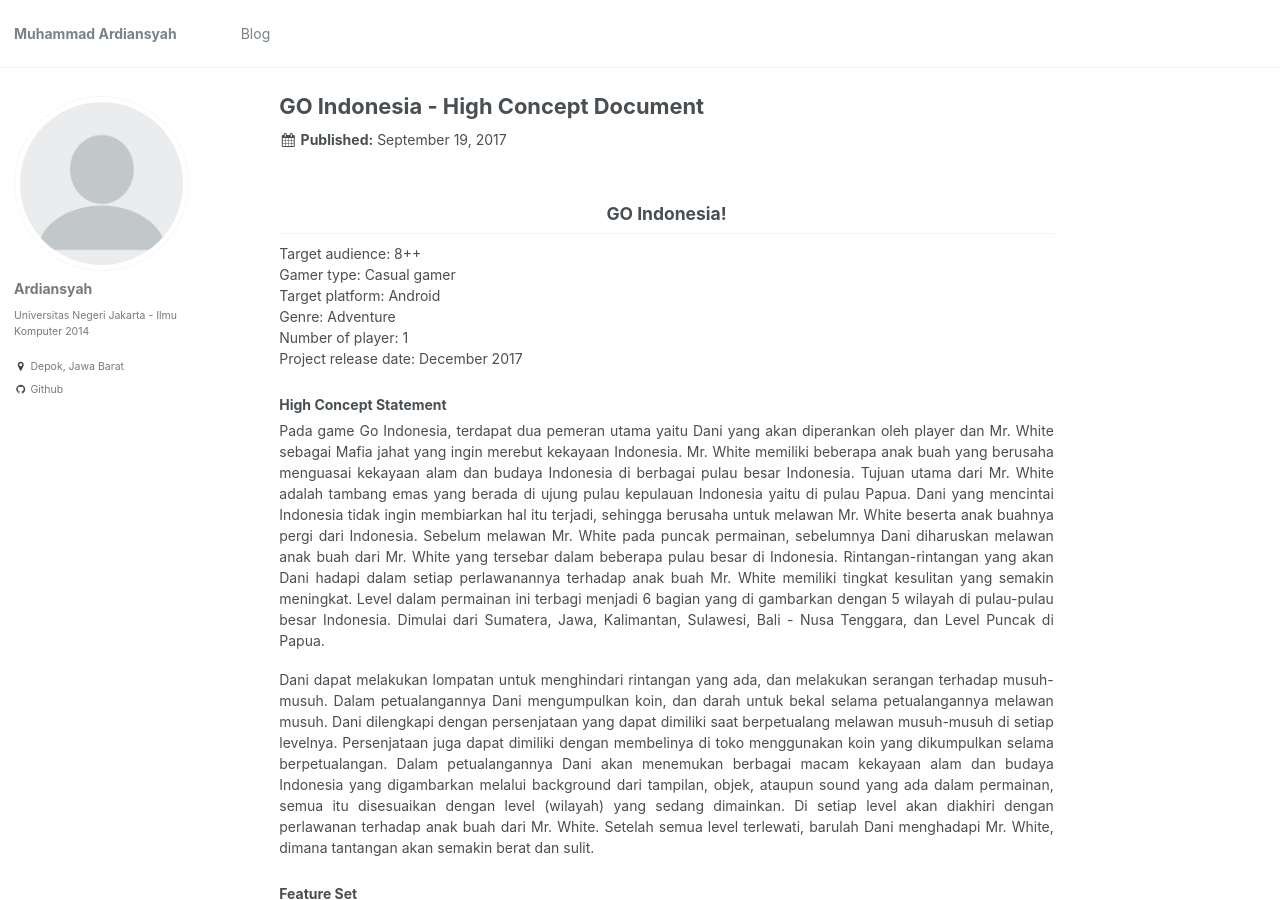
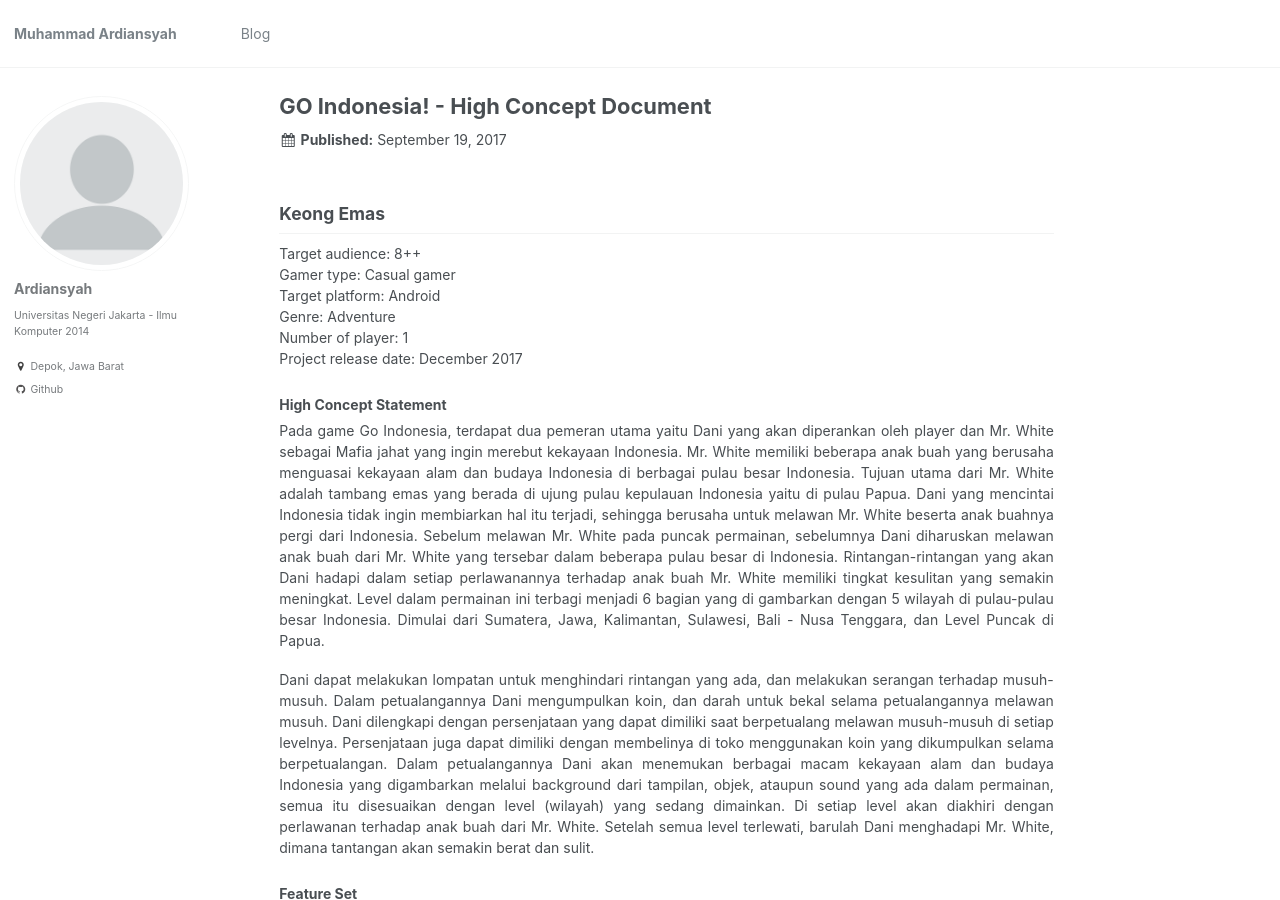
Before and after one commit to ardiansyah97/ardiansyah97.github.io, a Jekyll site: the page built from _blog/high-concept-document.md, in a window 1280 px wide and 900 px high. Built offline with Jekyll 4.4.1, drawn with Linux system fonts in a browser that asks for light colours.

Commit message:
Update high-concept-document.md

```diff
--- a/_blog/high-concept-document.md
+++ b/_blog/high-concept-document.md
@@ -1,10 +1,10 @@
 ---
-title: "GO Indonesia - High Concept Document"
+title: "GO Indonesia! - High Concept Document"
 excerpt: ""
 collection: blog
 ---
 
-## <center>GO Indonesia!</center>
+## <left>Keong Emas</left>
 
 
 <p align="justify">Target audience: 8++
```
